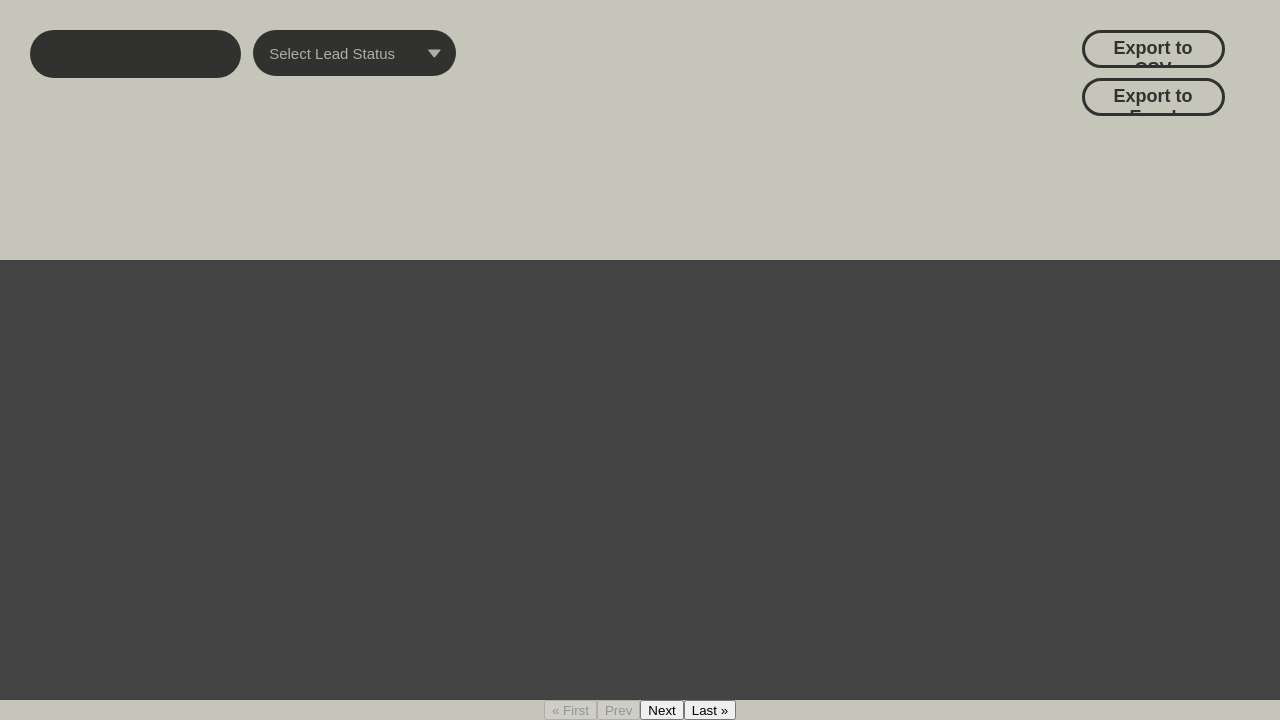
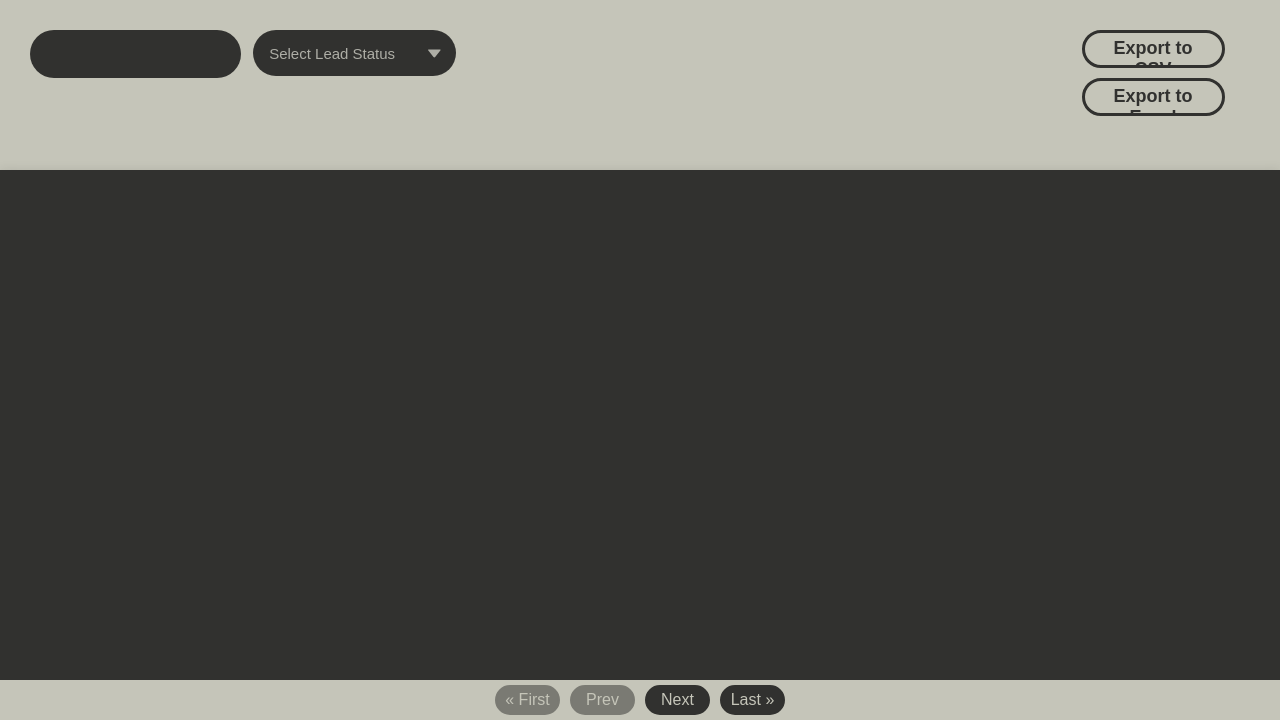
Before and after one commit to Ritvik2205/reports-dashboard, a Flask app: template website/templates/report.html in a window 1280 px wide. Shown: the part 80-800 px from the top of the page. Run offline with Flask 3, Linux system fonts and the light colour scheme; the template is opened without the code that fills it, so the values that code supplies are empty; some libraries are stand-ins or nearby versions; some web fonts are replaced.

Commit message:
adding pagination button css

```diff
--- a/website/static/styles.css
+++ b/website/static/styles.css
@@ -1078,8 +1078,10 @@ body {
     /* padding-top: 15px; */
     background-color: var(--secondary-color);
     box-shadow: 0 0 10px rgba(0, 0, 0, 0.1);
+    width: 100vw;
     max-width: 100vw;
-    max-height: calc(100svh - 250px);
+    height: calc(100svh - 250px - 40px);
+    max-height: calc(100svh - 250px - 40px);
     overflow: scroll;
 }
 
@@ -1088,7 +1090,9 @@ body {
     position: relative;
     border: var(--secondary-color);
     padding: 15px 0;
-    max-width: 100vw;
+    height: 100%;
+    width: 100%;
+    /* max-width: 100vw; */
     border-collapse: separate;
     border-spacing: 0;
     /* max-width: 1200px; */
@@ -1162,15 +1166,45 @@ body {
 .pagination-container {
     position: fixed;
     bottom: 0;
-    right: 0;
-    /* z-index: 5; */
     background-color: var(--primary-color);
-    height: 20px;
     width: 100%;
     display: flex;
     justify-content: center;
 }
 
-.page.numb.active {
-    background-color: red;
+.pagination-container .page {
+    display: flex;
+    justify-content: center;
+    align-items: center;
+    width: 65px;
+    height: 30px;
+    margin: 5px;
+    border-radius: 50px;
+    background-color: var(--secondary-color);
+    color: var(--primary-color);
+    font-size: 16px ;
+    border: 2px solid var(--secondary-color);
+    cursor: pointer;
+    transition: all 0.2s ease;
 }
+
+.pagination-container .page:not(.disabled):hover {
+    background-color: var(--primary-color);
+    color: var(--secondary-color);
+    scale: 1.2;
+}
+
+.pagination-container .page.numb {
+    width: 30px;
+    border-radius: 50%;
+}
+
+.pagination-container .page.active {
+    background-color: var(--primary-color);
+    color: var(--secondary-color);
+}
+
+.pagination-container .page.disabled {
+    opacity: 0.5;
+    cursor: not-allowed;
+}
```
